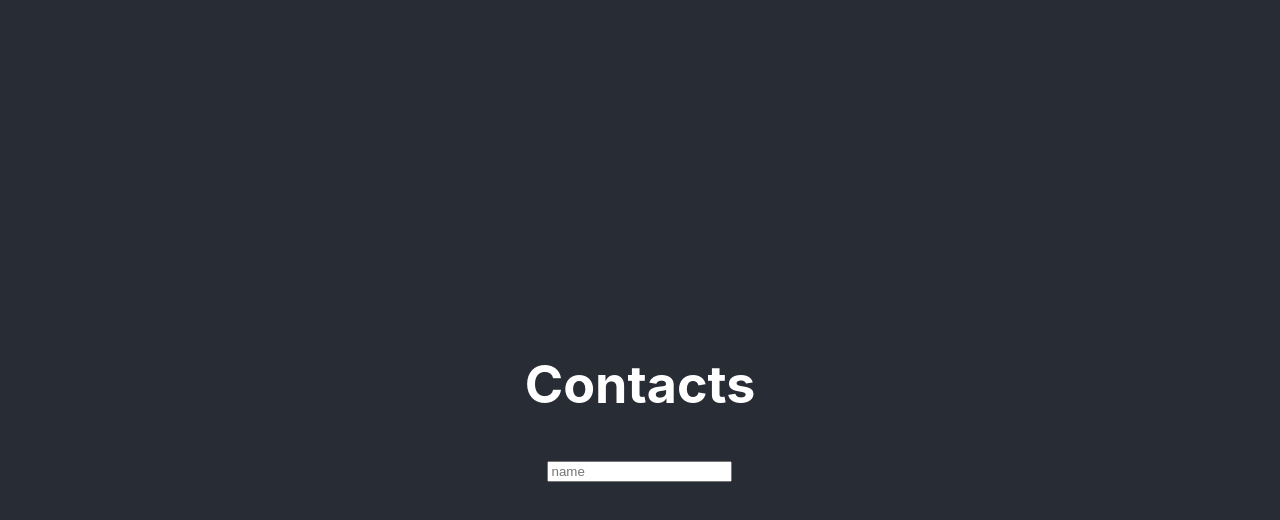
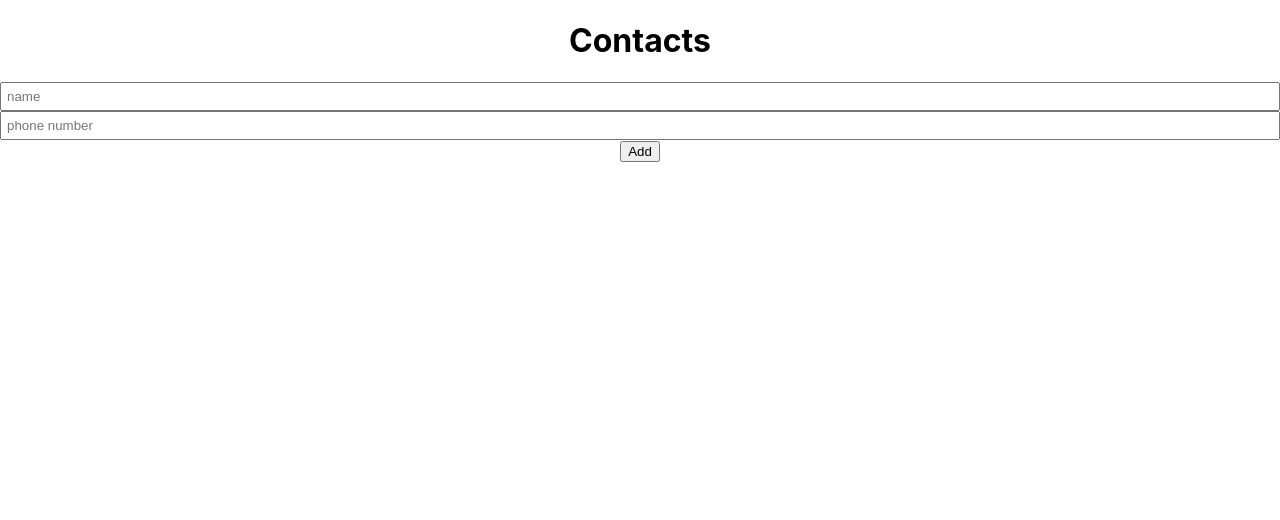
Before and after one commit to ismailcanaydin/contacts-app, a React (Create React App) app: page / in a window 1280 px wide. Shown: the top 520 px of the page. Built offline with nearby package versions, Linux system fonts and the light colour scheme.

Commit message:
Stillendirme

```diff
--- a/src/App.css
+++ b/src/App.css
@@ -1,38 +1,45 @@
 .App {
   text-align: center;
 }
-
-.App-logo {
-  height: 40vmin;
-  pointer-events: none;
+#container {
+  width: 400px;
+  background-color: aliceblue;
+  padding: 20px;
 }
 
-@media (prefers-reduced-motion: no-preference) {
-  .App-logo {
-    animation: App-logo-spin infinite 20s linear;
-  }
+input {
+    width: 100%;
+    padding: 5px;
+    box-sizing: border-box; /* sağ sol hizalaması */
+    -webkit-box-sizing: border-box;
+    -moz-box-sizing: border-box;
 }
 
-.App-header {
-  background-color: #282c34;
-  min-height: 100vh;
-  display: flex;
-  flex-direction: column;
-  align-items: center;
-  justify-content: center;
-  font-size: calc(10px + 2vmin);
-  color: white;
+ul, li {
+    margin:0;
+    padding: 0;
+    list-style-type: none;
 }
 
-.App-link {
-  color: #61dafb;
+.list{
+    margin: 15px 0;
 }
 
-@keyframes App-logo-spin {
-  from {
-    transform: rotate(0deg);
-  }
-  to {
-    transform: rotate(360deg);
-  }
+.list > li {
+    background-color: antiquewhite;
+    padding: 5px;
+    margin-bottom: 2px;
+    display: flex;
+    justify-content: space-between;
 }
+
+.btn {
+    display: flex;
+    justify-content: flex-end;
+    padding: 5px 0 ;
+}
+
+.btn > button {
+    padding: 5px;
+    width: 60px;
+}
--- a/src/components/Contacts/Form.js
+++ b/src/components/Contacts/Form.js
@@ -5,25 +5,29 @@ import { addContact, addContacts } from '../../redux/contactSlice'
 
 function Form() {
   const [name, setName] = useState('')
+  const [phoneNumber, setPhoneNumber] = useState('')
 
   const dispatch = useDispatch()
 
   const handleSubmit = (e) => {
     e.preventDefault()
 
-    if (!name) return false
+    if (!name || !phoneNumber) return false
 
     // const names = name.split(',')
     // const data = names.map((name) => ({ id: nanoid(), name }))
-    dispatch(addContact({ id: nanoid(), name }))
+    dispatch(addContact({ id: nanoid(), name, phoneNumber }))
 
     setName('')
+    setPhoneNumber('')
   }
 
   return (
     <div>
       <form onSubmit={handleSubmit}>
-        <input placeholder='name' value={name} onChange={(e) => setName(e.target.value)} />
+        <input placeholder='name' value={name} onChange={(e) => setName(e.target.value)} /><br />
+        <input placeholder='phone number' value={phoneNumber} onChange={(e) => setPhoneNumber(e.target.value)} /><br />
+        <button type='submit'>Add</button>
       </form>
     </div>
   )
--- a/src/components/Contacts/Item.js
+++ b/src/components/Contacts/Item.js
@@ -2,7 +2,9 @@ import React from 'react'
 
 function Item({ item }) {
     return (
-        <div>{item.name}</div>
+        <div>
+            {item.name} - {item.phoneNumber}
+        </div>
     )
 }
 
```
